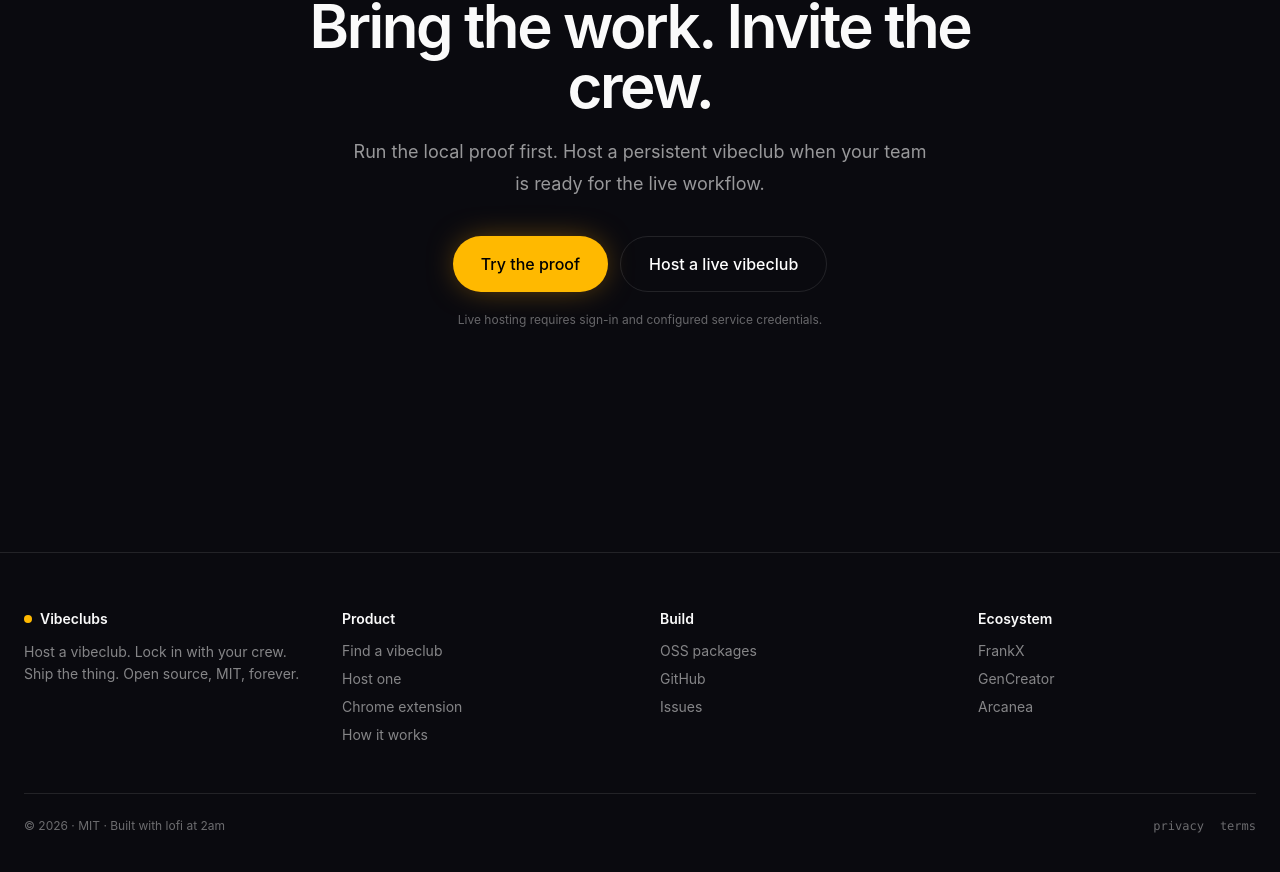
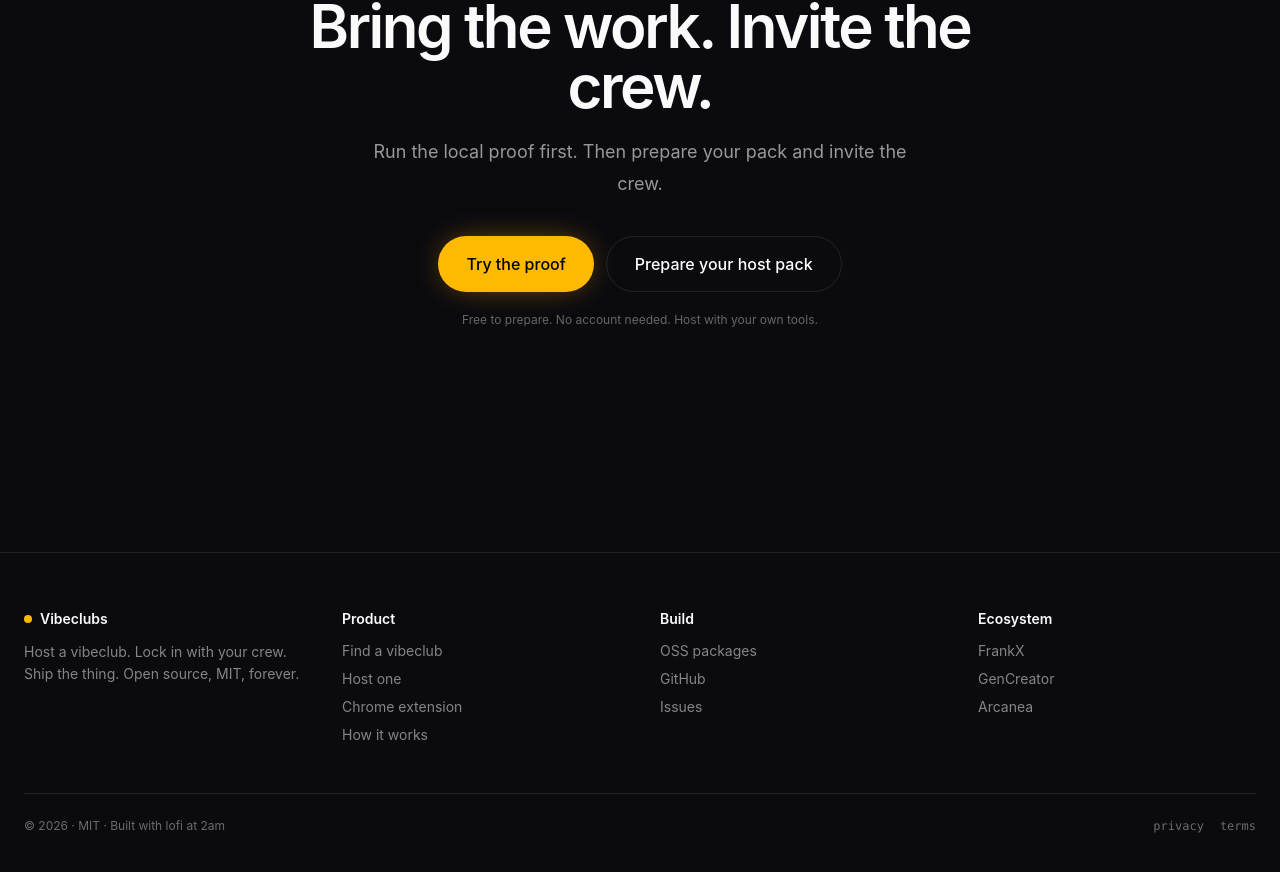
Before and after one commit to frankxai/vibeclubs, a Next.js app in the folder apps/web/: page / in a window 1280 px wide. Shown: the part 2793-3665 px from the top of the page. Built offline with nearby package versions, Linux system fonts and the light colour scheme; no server answers.

Commit message:
fix(home): invite visitors into the account-free host pack

```diff
--- a/apps/web/app/page.tsx
+++ b/apps/web/app/page.tsx
@@ -170,19 +170,18 @@ export default function Page() {
             Bring the work. Invite the crew.
           </h2>
           <p className="mx-auto mt-5 max-w-xl text-lg leading-8 text-white/58">
-            Run the local proof first. Host a persistent vibeclub when your team is ready for the
-            live workflow.
+            Run the local proof first. Then prepare your pack and invite the crew.
           </p>
           <div className="mt-9 flex flex-wrap justify-center gap-3">
             <LinkButton href="#try-it" size="xl">
               Try the proof
             </LinkButton>
             <LinkButton href="/start" variant="outline" size="xl">
-              Host a live vibeclub
+              Prepare your host pack
             </LinkButton>
           </div>
           <p className="mt-5 text-xs text-white/38">
-            Live hosting requires sign-in and configured service credentials.
+            Free to prepare. No account needed. Host with your own tools.
           </p>
         </div>
       </section>
```
